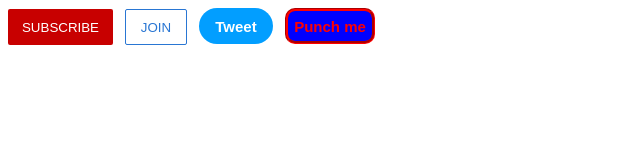
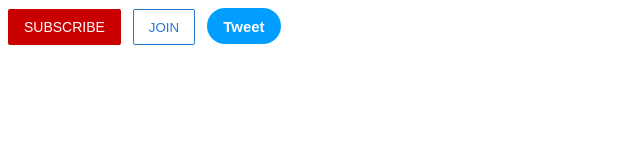
Before and after one commit to mGenerator/Programming-Review, a plain HTML site: page supersimplewebdev/html-css-course/Lesson 2 CSS/buttons.html in a window 1280 px wide. Shown: the whole page, without its empty margins (0-640 px from the left). Drawn offline with Linux system fonts and the light colour scheme.

Commit message:
Figured out the difference between my subscribe btn and videos. AWESOME!

```diff
--- a/supersimplewebdev/html-css-course/Lesson 2 CSS/buttons.html
+++ b/supersimplewebdev/html-css-course/Lesson 2 CSS/buttons.html
@@ -1,14 +1,28 @@
-<style>
+<!DOCTYPE html>
+<html lang="en">
+<head>
+  <meta charset="UTF-8">
+  <meta name="viewport" content="width=device-width, initial-scale=1.0">
+  <title>Document</title>
+</head>
+<body>
+  <style>
   .subscribe-button {
     background-color: rgb(200, 0, 0);
     color: white;
     border: none;
-    height: 36px;
-    width: 105px;
+    /* height: 36px;
+    width: 105px; */
     border-radius: 2px;
     cursor: pointer;
     margin-right: 8px;
+    /* transition: opacity 0.5s; */
+    font-size: 14px;
+    padding: 10px 16px;
   }
+  /* .subscribe-button:hover, .tweet-button:hover{
+    opacity: 0;
+  } */
   .join-button{
     background-color: white;
     border-color: rgb(41  118, 211);
@@ -33,6 +47,7 @@
     cursor: pointer;
     margin-left: 8px;
     margin-right: 8px;
+    transition: opacity 0.5s;
   }
   .punch-button{
     width: 90px;
@@ -52,4 +67,7 @@
 <button class="subscribe-button">SUBSCRIBE</button>
 <button class="join-button" >JOIN</button>
 <button class="tweet-button">Tweet</button>
-<button class="punch-button">Punch me</button>
+<!-- <button class="punch-button">Punch me</button> -->
+
+</body>
+</html>
```
